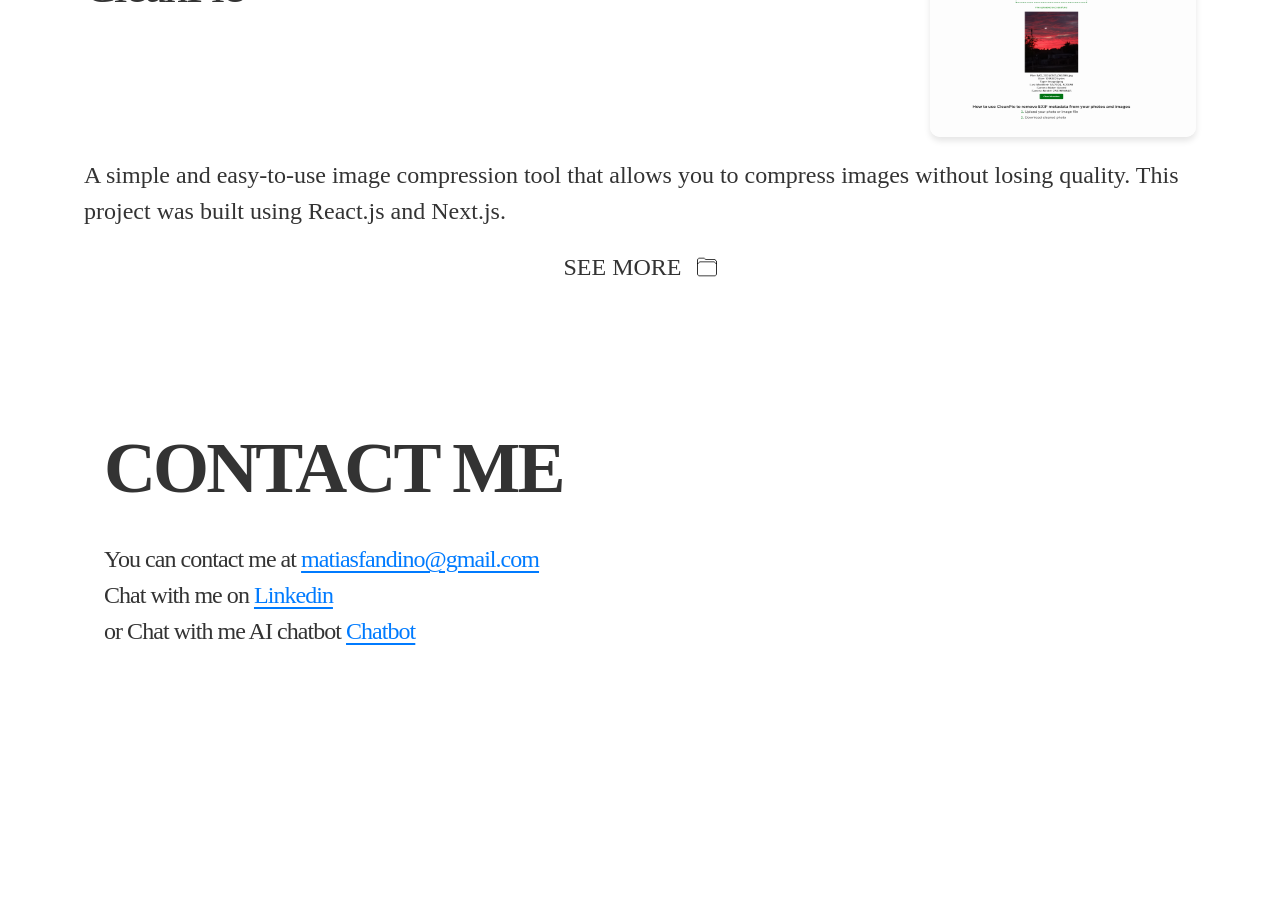
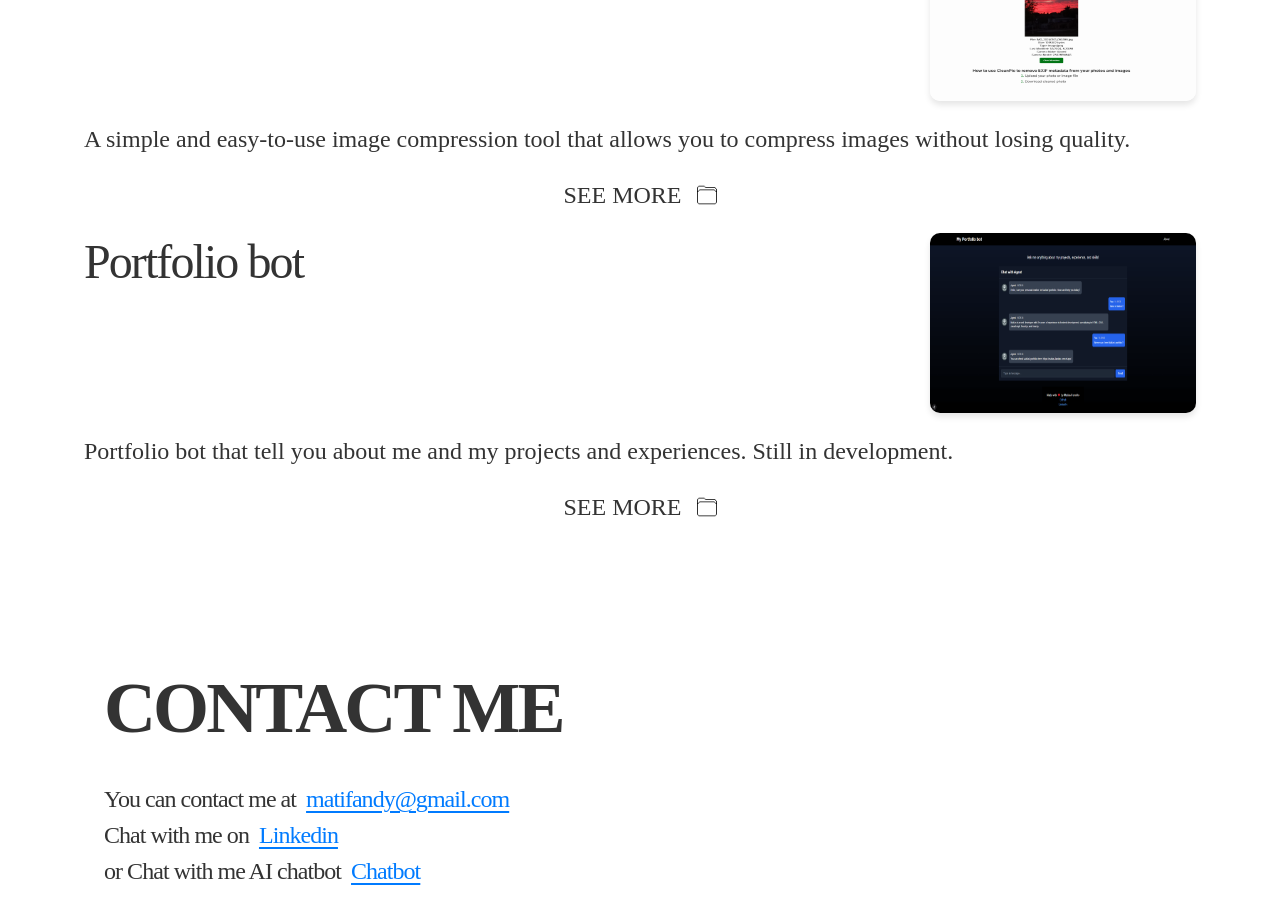
Before and after one commit to matifandy8/Portolio-4, a Next.js app: page / in a window 1280 px wide. Shown: the part 2440-3363 px from the top of the page. Built offline with nearby package versions, Linux system fonts and the light colour scheme.

Commit message:
add portfolio bot project

```diff
--- a/src/app/page.module.css
+++ b/src/app/page.module.css
@@ -234,6 +234,7 @@
   text-decoration: underline;
   text-underline-offset: 4px;
   transition: color 0.3s ease;
+  margin: 5px;
 }
 
 .link:hover {
--- a/src/app/page.tsx
+++ b/src/app/page.tsx
@@ -71,16 +71,14 @@ export default function Home() {
               <Image className={styles.projectImage} src="/images/neobrutalism-project.webp" width={266} height={180} alt="NeoBrutaismCSS Project Image" />
             </div>
             <div className={styles.projectDescription}>
-              <p>CSS library that provides a variety of utility classes to help you style your website. This project was built using Sass.</p>
+              <p>CSS library that provides a variety of utility classes to help you style your website.</p>
               <details className={styles.projectLink}>
                 <summary className={styles.projectLinkSummary}> SEE MORE
                   <Image src={folder} width={20} height={20} alt="folder icon" /></summary>
                 <div className={styles.projectLinkDetails}>
                   <p className={styles.projectLinkDetailsP}>
-                    Lorem ipsum dolor sit, amet consectetur adipisicing elit. Deleniti,
-                    error saepe! Dolorem, quaerat sequi? Architecto veniam alias, vel
-                    modi corrupti dolores libero esse expedita illo possimus, vero, non
-                    cupiditate accusamus!
+                    <a href="https://github.com/matifandy8/NeoBrutalismCSS" target="_blank" rel="noreferrer">Github</a>
+                    <a href="https://matifandy8.github.io/NeoBrutalismCSS/" target="_blank" rel="noreferrer">Demo</a>
                   </p>
                 </div>
               </details>
@@ -92,16 +90,36 @@ export default function Home() {
               <Image className={styles.projectImage} src="/images/cleanpic.png" width={266} height={180} alt="CleanPic Project Image" />
             </div>
             <div className={styles.projectDescription}>
-              <p> A simple and easy-to-use image compression tool that allows you to compress images without losing quality. This project was built using React.js and Next.js.</p>
+              <p> A simple and easy-to-use image compression tool that allows you to compress images without losing quality.</p>
               <details className={styles.projectLink}>
                 <summary className={styles.projectLinkSummary}> SEE MORE
                   <Image src={folder} width={20} height={20} alt="folder icon" /></summary>
                 <div className={styles.projectLinkDetails}>
                   <p className={styles.projectLinkDetailsP}>
-                    Lorem ipsum dolor sit, amet consectetur adipisicing elit. Deleniti,
-                    error saepe! Dolorem, quaerat sequi? Architecto veniam alias, vel
-                    modi corrupti dolores libero esse expedita illo possimus, vero, non
-                    cupiditate accusamus!
+                    This project was built using React.js and Next.js.
+                    <br/>
+                    <a href="https://github.com/matifandy8/cleanpic" target="_blank" rel="noreferrer" className={styles.link}>Github</a>
+                    <a href="https://cleanpic.vercel.app/" target="_blank" rel="noreferrer" className={styles.link}>Demo</a>
+                  </p>
+                </div>
+              </details>
+            </div>
+          </div>
+          <div className={styles.project}>
+            <div className={styles.projectTitle}>
+              <h2>Portfolio bot</h2>
+              <Image className={styles.projectImage} src="/images/portfolio-bot.png" width={266} height={180} alt="NeoBrutaismCSS Project Image" />
+            </div>
+            <div className={styles.projectDescription}>
+              <p>Portfolio bot that tell you about me and my projects and experiences. Still in development.</p>
+              <details className={styles.projectLink}>
+                <summary className={styles.projectLinkSummary}> SEE MORE
+                  <Image src={folder} width={20} height={20} alt="folder icon" /></summary>
+                <div className={styles.projectLinkDetails}>
+                  <p className={styles.projectLinkDetailsP}>
+                    This project was built using Next.js, Tailwindcss, HuggingFace.
+                    <br/>
+                    <a href="https://github.com/matifandy8/MyPortfolioBot" target="_blank" rel="noreferrer">Github</a>
                   </p>
                 </div>
               </details>
@@ -110,7 +128,7 @@ export default function Home() {
 
           <div className={styles.contact}>
             <h1 className={styles.title}>Contact Me</h1>
-            <p className={styles.subtitle}>You can contact me at <a href="mailto:matiasfandino@gmail.com" target="_blank" rel="noopener noreferrer" className={styles.link}>matiasfandino@gmail.com</a></p>
+            <p className={styles.subtitle}>You can contact me at <a href="mailto:matifandy@gmail.com" target="_blank" rel="noopener noreferrer" className={styles.link}>matifandy@gmail.com</a></p>
             <p className={styles.subtitle}>Chat with me on <a href="https://www.linkedin.com/in/matias-fandino/" target="_blank" rel="noopener noreferrer" className={styles.link}>Linkedin</a></p>
             <p className={styles.subtitle}>or Chat with me AI chatbot <a href="#" target="_blank" rel="noopener noreferrer" className={styles.link}>Chatbot</a></p>
           </div>
```
Also changed, not shown: public/images/portfolio-bot.png (added).
